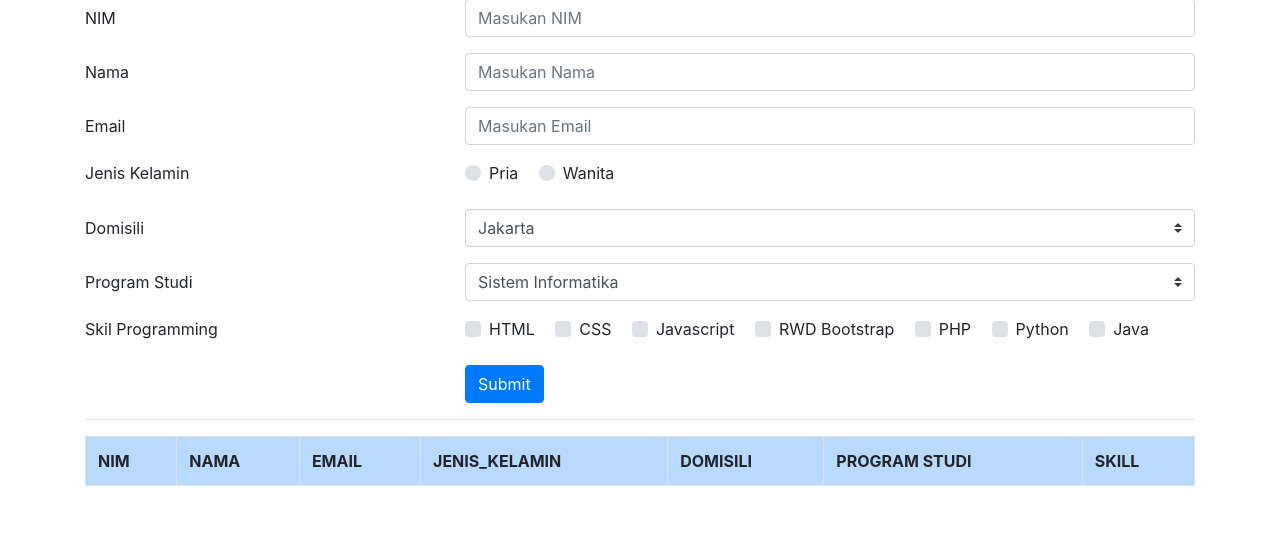
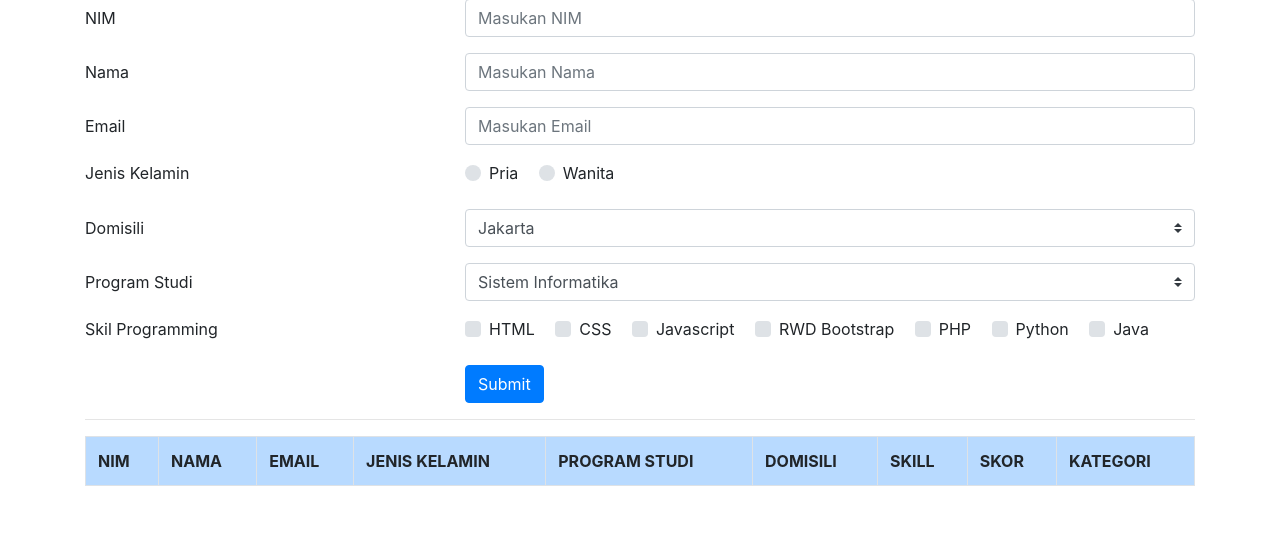
Before and after one commit to FadhilahNezaSolikhah/Pemrograman-web-2, a PHP site: page /form_registrasi.php in a window 1280 px wide. Shown: the part 47-586 px from the top of the page. Run offline with PHP 8.4, Linux system fonts and the light colour scheme; lists and menus that the app fills with data are empty.

Commit message:
upload tugas 3

```diff
--- a/praktikum3/form_registrasi.php
+++ b/praktikum3/form_registrasi.php
@@ -90,37 +90,70 @@
         <hr>
         <table class="table table-bordered">
                 <tr class="table-primary text-uppercase">
-                <th>nim</th>
-                <th>nama</th>
-                <th>email</th>
-                <th>jenis_kelamin</th>
-                <th>domisili</th>
+                    <th>NIM</th>
+                    <th>Nama</th>
+                    <th>Email</th>
+                    <th>Jenis Kelamin</th>
                     <th>Program Studi</th>
+                    <th>Domisili</th>
                     <th>Skill</th>
+                    <th>Skor</th>
+                    <th>Kategori</th>
                 </tr>
                 <?php
-                if(isset($_POST['submit'])){
+                if (isset($_POST['submit'])) {
                     $nim = $_POST['nim'];
                     $nama = $_POST['nama'];
                     $email = $_POST['email'];
                     $jenis_kelamin = $_POST['jenis_kelamin'];
+                    $program_studi = $_POST['program_studi'];
                     $domisili = $_POST['domisili'];
-                    $program_studi = $_POST['program_studi'];
-                    $skills = $_POST['skill'];
+                ?>
+                    <tr class="text-center">
+                        <td><?= $nim ?></td>
+                        <td><?= $nama ?></td>
+                        <td><?= $email ?></td>
+                        <td><?= $jenis_kelamin ?></td>
+                        <td><?= $program_studi ?></td>
+                        <td><?= $domisili ?></td>
+                        <td>
+                            <?php
+                            $skor = 0;
+                            if (isset($_POST['skill'])) {
+                                foreach ($_POST['skill'] as $skill) {
+                                    foreach ($skills as $key => $value) {
+                                        if ($skill == $key) {
+                                            $skor  += $value;
+                                        }
+                                    }
+                                    echo $skill . "<br>";
 
+                                }
+                            }
                             ?>
-            <tr>
-                <td><?= $nim;?></td>
-                <td><?= $nama;?></td>
-                <td><?= $email;?></td>
-                <td><?= $jenis_kelamin;?></td>
-                <td><?= $domisili;?></td>
-                <td><?= $program_studi;?></td>
-                <td><?php foreach($skills as $skill){echo $skill . '<br>';};?></td>
+                        </td>
+                        <td><?= $skor ?></td>
+                        <td>
+                            <?php
+                            if ($skor == 0) {
+                                echo "Tidak Lulus";
+                            } elseif ($skor > 0 && $skor <= 40) {
+                                echo "Kurang";
+                            } elseif ($skor > 40 && $skor <= 60) {
+                                echo "Cukup";
+                            } elseif ($skor > 60 && $skor <= 80) {
+                                echo "Baik";
+                            } elseif ($skor > 80 && $skor <= 100) {
+                                echo "Sangat Baik";
+                            } else {
+                                echo "errror";
+                            }
+                            ?>
+                        </td>
+                    </tr>
+                <?php } ?>
+            </table>
 
-            </tr>
-            <?php }?>
-        </table>
     </div>
 </body>
 </html>
```
Lines whose indentation alone changed are shown as unchanged.
